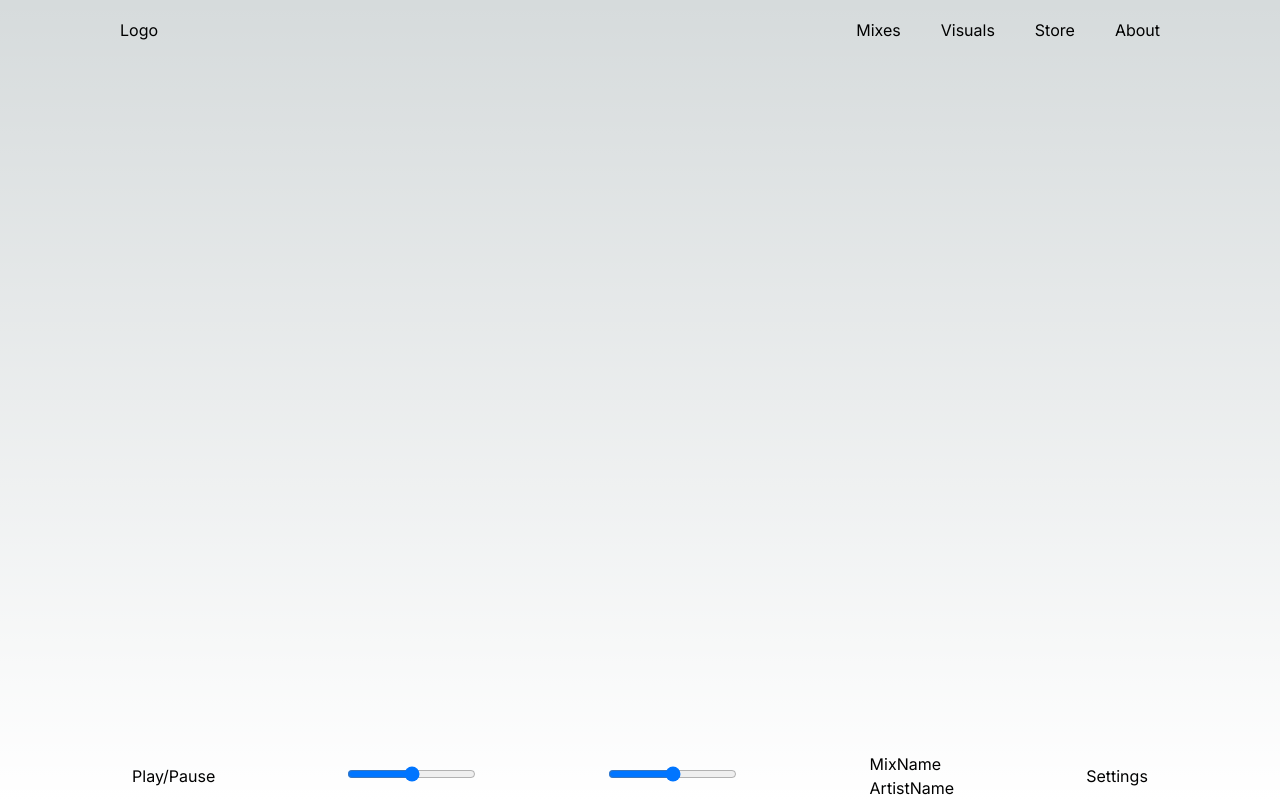
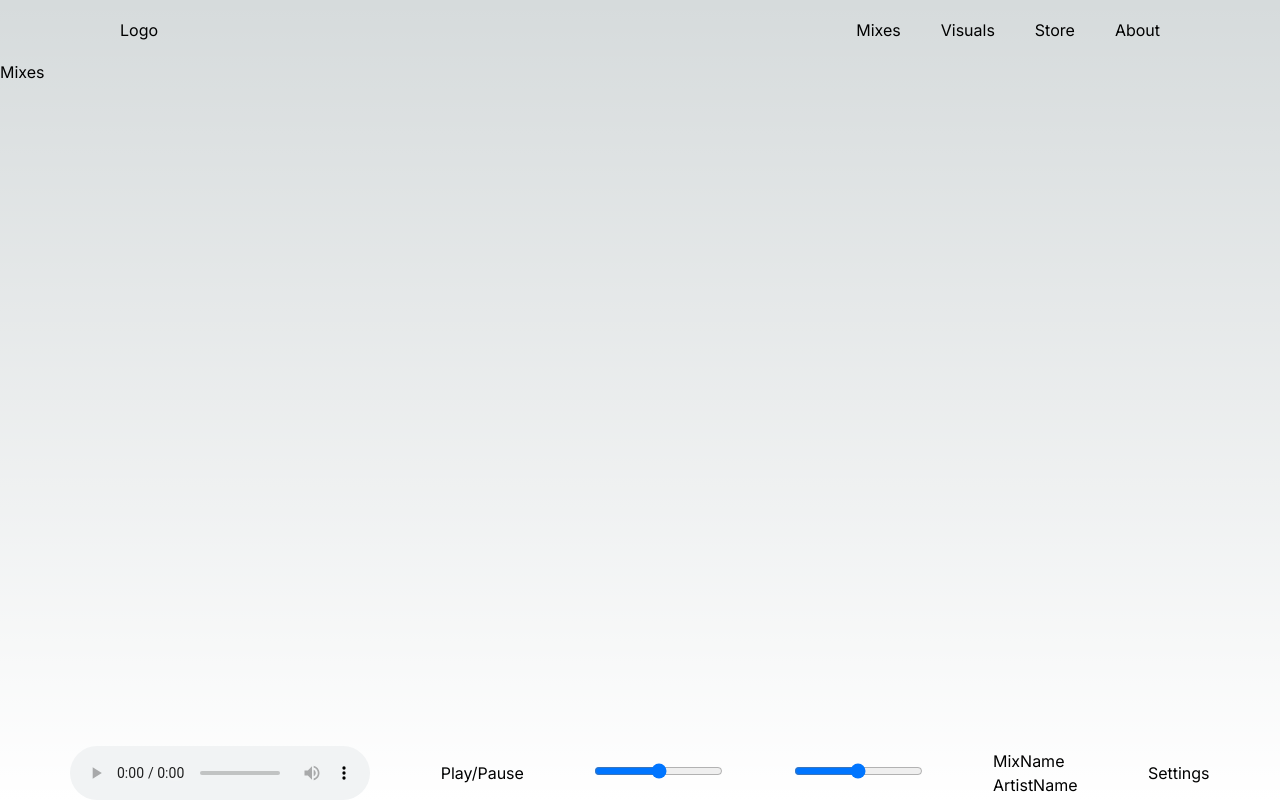
Before and after one commit to bmbson/unstable_digital_3.0, a Next.js app in the folder ust_dig/: page /mixes in a window 1280 px wide. Built offline with nearby package versions, Linux system fonts and the light colour scheme.

Commit message:
test BottomAudioController rendering between pages

```diff
--- a/ust_dig/src/app/about/page.tsx
+++ b/ust_dig/src/app/about/page.tsx
@@ -3,6 +3,7 @@ import React from "react"
 export default function About() {
     return (
       <main>
+        <p>About</p>
       </main>
     )
   }
--- a/ust_dig/src/app/mixes/page.tsx
+++ b/ust_dig/src/app/mixes/page.tsx
@@ -3,6 +3,7 @@ import React from "react"
 export default function Mixes() {
     return (
       <main>
+        <p>Mixes</p>
       </main>
     )
   }
--- a/ust_dig/src/app/store/page.tsx
+++ b/ust_dig/src/app/store/page.tsx
@@ -3,6 +3,7 @@ import React from "react"
 export default function Store() {
     return (
       <main>
+        <p>Store</p>
       </main>
     )
   }
--- a/ust_dig/src/app/visuals/page.tsx
+++ b/ust_dig/src/app/visuals/page.tsx
@@ -3,6 +3,7 @@ import React from "react"
 export default function Visuals() {
     return (
       <main>
+        <p>Visuals</p>
       </main>
     )
   }
--- a/ust_dig/src/components/bottom_audio_control_bar/BottomAudioControlBar.tsx
+++ b/ust_dig/src/components/bottom_audio_control_bar/BottomAudioControlBar.tsx
@@ -4,6 +4,9 @@ import './BottomAudioControlBar.css';
 function BottomAudioControlBar() {
     return (
         <div id="BottomAudioControlBar">
+            <audio controls>
+                <source src="/nationHoe.wav" type="audio/wav"/>
+            </audio>
             <div id="playPause">Play/Pause</div>
             <div id="VolumeControls"><input type="range" /></div>
             <div id="SeekerBar"><input type="range" /></div>
--- a/ust_dig/src/components/top_navigation_bar/TopNavigationBar.tsx
+++ b/ust_dig/src/components/top_navigation_bar/TopNavigationBar.tsx
@@ -7,7 +7,7 @@ function TopNavigationBar() {
         <nav>
             <ul id="TopNavigationBar">
                 <div id="LeftSideTopNavigationBar">
-                    <li>Logo</li>
+                    <li><Link href="/">Logo</Link></li>
                 </div>
                 <div id="RightSideTopNavigationBar">
                     <li><Link href="/mixes">Mixes</Link></li>
```
Also changed, not shown: 1 other file (tests, documents, lock files or other folders).
